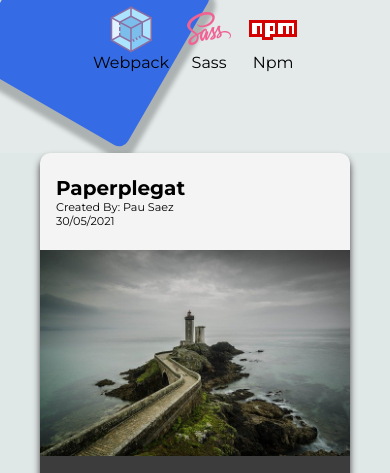
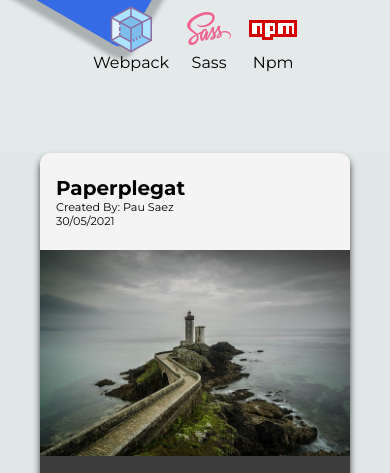
Before and after one commit to sonrisas2000/MyPortfolio, a plain HTML site: page index.html in a window 390 px wide. Shown: the part 627-1100 px from the top of the page. Drawn offline with Linux system fonts and the light colour scheme.

Commit message:
Update Previus Commit

```diff
--- a/Mobile.css
+++ b/Mobile.css
@@ -207,7 +207,7 @@ nav .menu {
     z-index: -1;
 }
 .one{
-    bottom: 100px;
+    bottom: 200px;
     left: 0;
     height: 180px;
     width: 180px;
```
